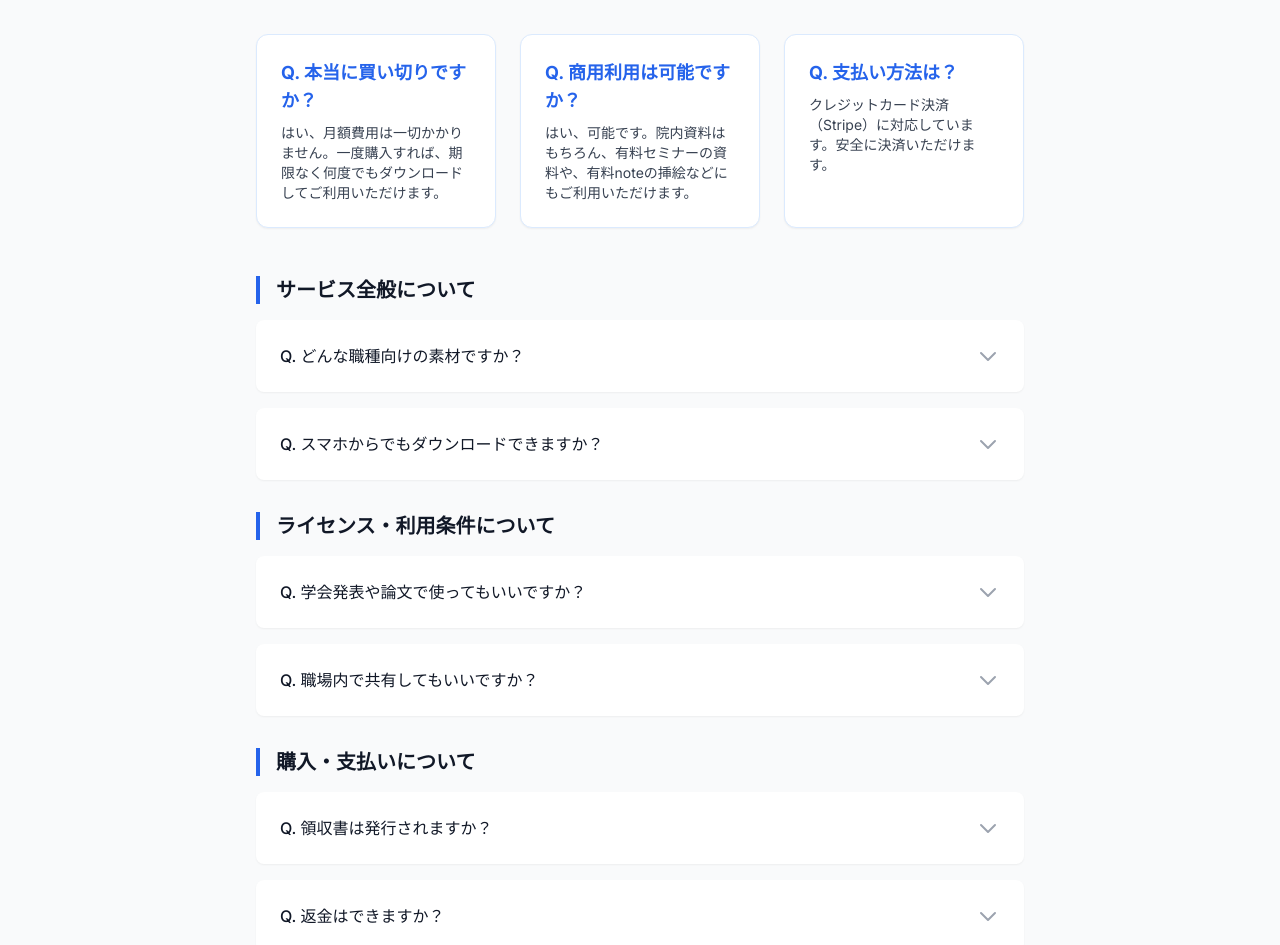
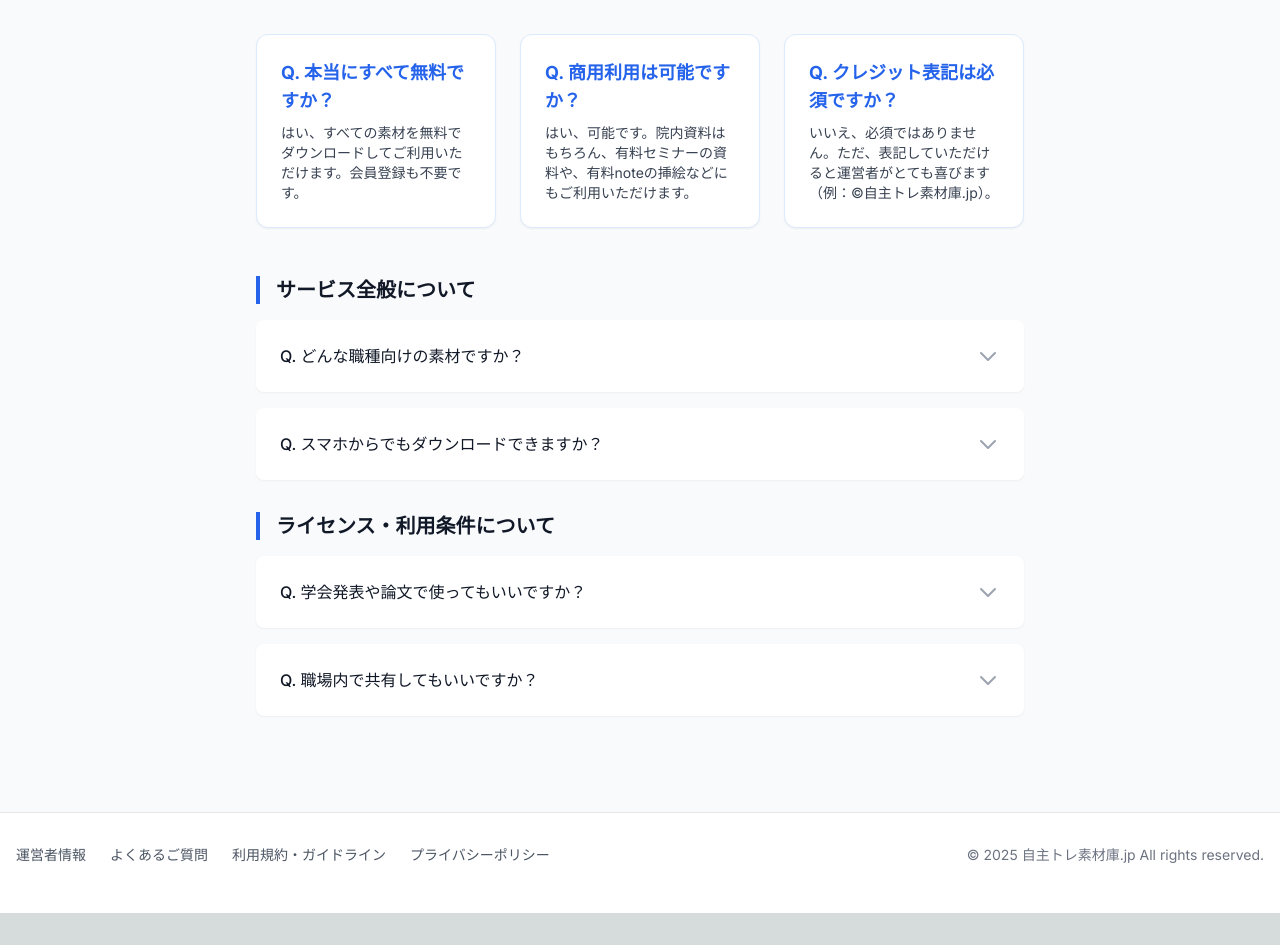
Before and after one commit to makomaru2023/jishutore-starter, a Next.js app: page /faq in a window 1280 px wide. Shown: the part 147-1092 px from the top of the page. After the commit the page ends 1060 px from the top, so only its background shows below. Built offline with nearby package versions, Linux system fonts and the light colour scheme.

Commit message:
Update FAQ to reflect free service model

```diff
--- a/src/app/faq/page.tsx
+++ b/src/app/faq/page.tsx
@@ -12,16 +12,16 @@ export default function FAQPage() {
                     {/* Top 3 Questions */}
                     <div className="mb-12 grid gap-6 md:grid-cols-3">
                         <div className="bg-white p-6 rounded-xl shadow-sm border border-blue-100">
-                            <h3 className="font-bold text-blue-600 mb-2 text-lg">Q. 本当に買い切りですか？</h3>
-                            <p className="text-gray-700 text-sm">はい、月額費用は一切かかりません。一度購入すれば、期限なく何度でもダウンロードしてご利用いただけます。</p>
+                            <h3 className="font-bold text-blue-600 mb-2 text-lg">Q. 本当にすべて無料ですか？</h3>
+                            <p className="text-gray-700 text-sm">はい、すべての素材を無料でダウンロードしてご利用いただけます。会員登録も不要です。</p>
                         </div>
                         <div className="bg-white p-6 rounded-xl shadow-sm border border-blue-100">
                             <h3 className="font-bold text-blue-600 mb-2 text-lg">Q. 商用利用は可能ですか？</h3>
                             <p className="text-gray-700 text-sm">はい、可能です。院内資料はもちろん、有料セミナーの資料や、有料noteの挿絵などにもご利用いただけます。</p>
                         </div>
                         <div className="bg-white p-6 rounded-xl shadow-sm border border-blue-100">
-                            <h3 className="font-bold text-blue-600 mb-2 text-lg">Q. 支払い方法は？</h3>
-                            <p className="text-gray-700 text-sm">クレジットカード決済（Stripe）に対応しています。安全に決済いただけます。</p>
+                            <h3 className="font-bold text-blue-600 mb-2 text-lg">Q. クレジット表記は必須ですか？</h3>
+                            <p className="text-gray-700 text-sm">いいえ、必須ではありません。ただ、表記していただけると運営者がとても喜びます（例：©自主トレ素材庫.jp）。</p>
                         </div>
                     </div>
 
@@ -73,7 +73,7 @@ export default function FAQPage() {
                                         </span>
                                     </summary>
                                     <div className="px-6 pb-6 text-gray-600">
-                                        <p>はい、問題ありません。有料プラン（Basic/Pro/Premium）であればクレジット表記も不要ですので、スライドや誌面にそのまま掲載いただけます。</p>
+                                        <p>はい、問題ありません。クレジット表記も不要ですので、スライドや誌面にそのまま掲載いただけます。</p>
                                     </div>
                                 </details>
                                 <details className="group bg-white rounded-lg shadow-sm">
@@ -91,39 +91,6 @@ export default function FAQPage() {
                                 </details>
                             </div>
                         </section>
-
-                        {/* Section 3 */}
-                        <section>
-                            <h2 className="text-xl font-bold text-gray-900 mb-4 border-l-4 border-blue-600 pl-4">購入・支払いについて</h2>
-                            <div className="space-y-4">
-                                <details className="group bg-white rounded-lg shadow-sm">
-                                    <summary className="flex cursor-pointer items-center justify-between p-6 font-medium text-gray-900">
-                                        Q. 領収書は発行されますか？
-                                        <span className="ml-6 flex-shrink-0 text-gray-400 group-open:rotate-180 transition-transform">
-                                            <svg className="h-6 w-6" fill="none" viewBox="0 0 24 24" stroke="currentColor">
-                                                <path strokeLinecap="round" strokeLinejoin="round" strokeWidth={2} d="M19 9l-7 7-7-7" />
-                                            </svg>
-                                        </span>
-                                    </summary>
-                                    <div className="px-6 pb-6 text-gray-600">
-                                        <p>決済完了後、Stripeよりメールにて領収書が自動送信されます。</p>
-                                    </div>
-                                </details>
-                                <details className="group bg-white rounded-lg shadow-sm">
-                                    <summary className="flex cursor-pointer items-center justify-between p-6 font-medium text-gray-900">
-                                        Q. 返金はできますか？
-                                        <span className="ml-6 flex-shrink-0 text-gray-400 group-open:rotate-180 transition-transform">
-                                            <svg className="h-6 w-6" fill="none" viewBox="0 0 24 24" stroke="currentColor">
-                                                <path strokeLinecap="round" strokeLinejoin="round" strokeWidth={2} d="M19 9l-7 7-7-7" />
-                                            </svg>
-                                        </span>
-                                    </summary>
-                                    <div className="px-6 pb-6 text-gray-600">
-                                        <p>デジタルコンテンツの性質上、原則として返金には応じかねます。ただし、重複決済などのシステムエラーの場合は対応いたしますので、お問合せフォームよりご連絡ください。</p>
-                                    </div>
-                                </details>
-                            </div>
-                        </section>
                     </div>
                 </div>
             </main>
```
